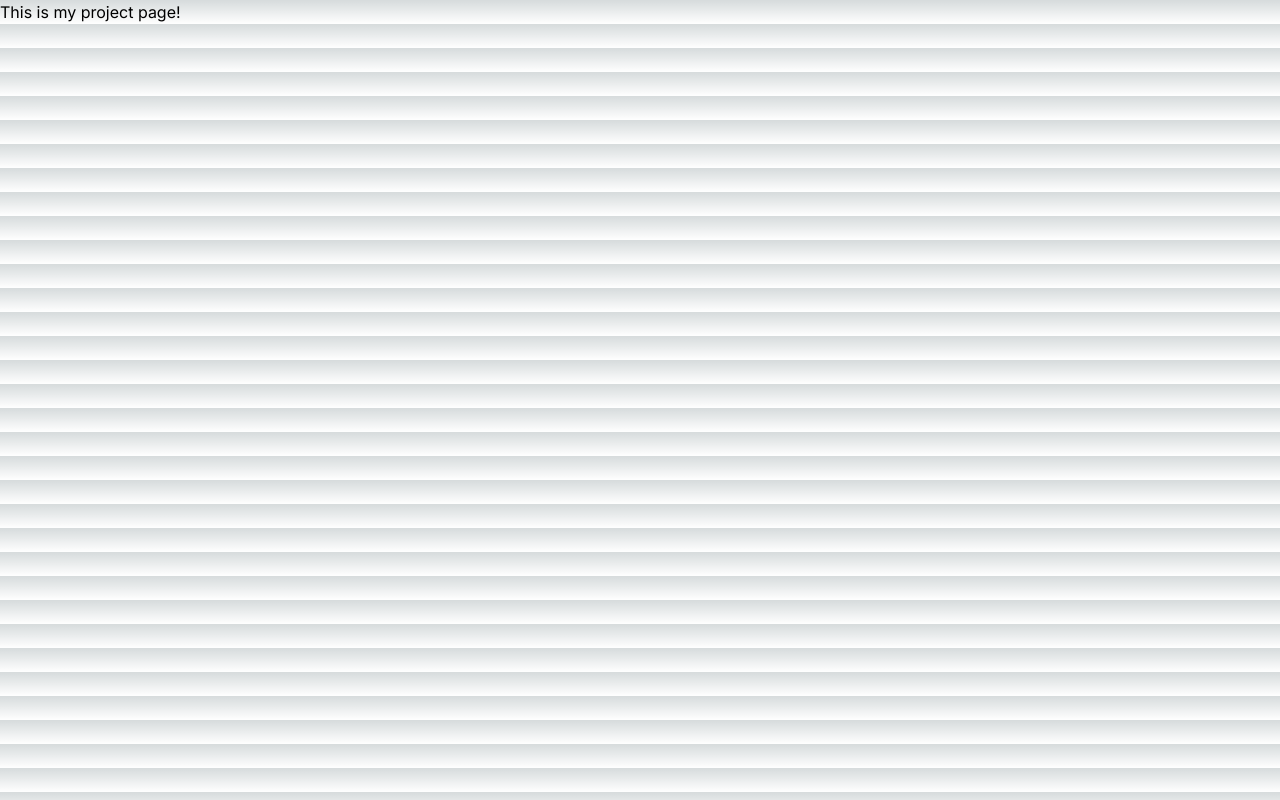
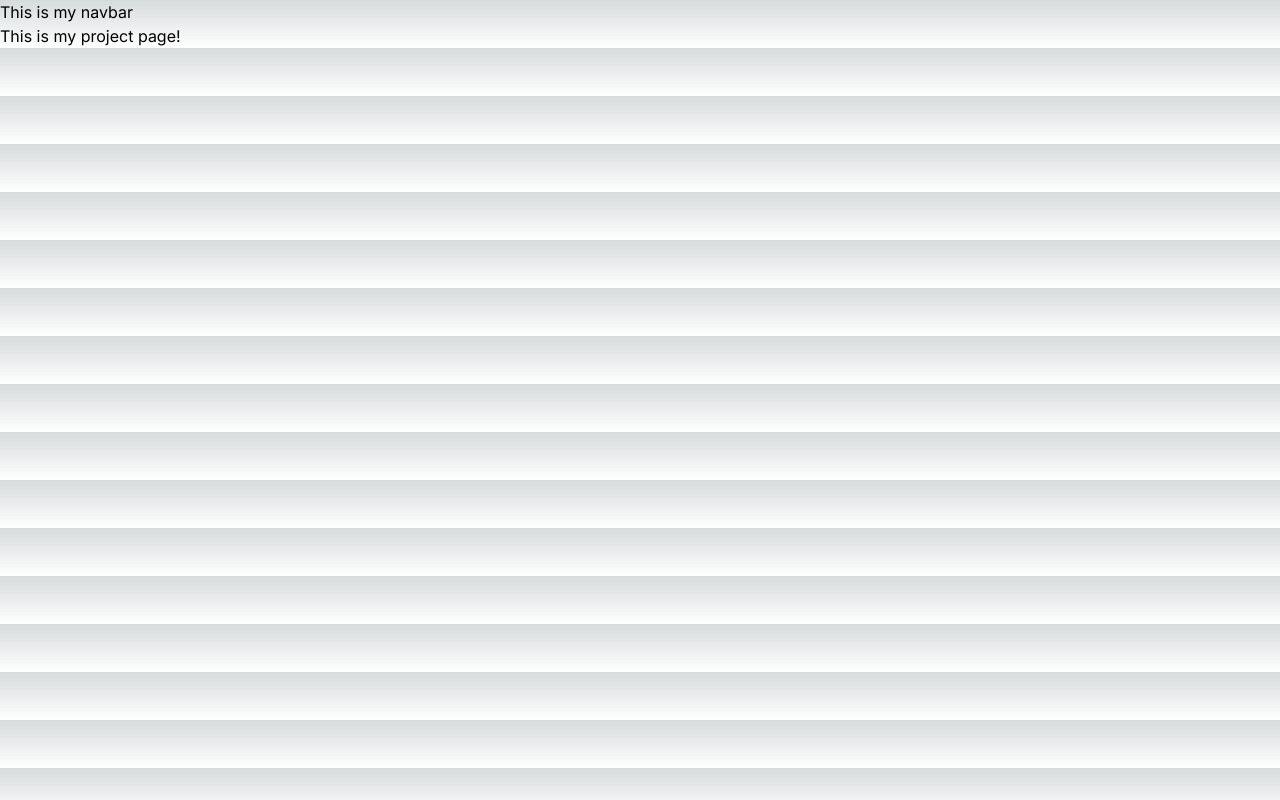
Before and after one commit to Jstanion/Portfolio, a Next.js app: page /project in a window 1280 px wide. Built offline with nearby package versions, Linux system fonts and the light colour scheme.

Commit message:
imported navbar component to rootlayout

```diff
--- a/app/layout.js
+++ b/app/layout.js
@@ -1,5 +1,6 @@
 import './globals.css'
 import { Inter } from 'next/font/google'
+import Navbar from './components/Navbar'
 
 const inter = Inter({ subsets: ['latin'] })
 
@@ -11,7 +12,10 @@ export const metadata = {
 export default function RootLayout({ children }) {
   return (
     <html lang="en">
-      <body className={inter.className}>{children}</body>
+      <body className={inter.className}>
+        <Navbar />
+        {children}
+        </body>
     </html>
   )
 }
```
